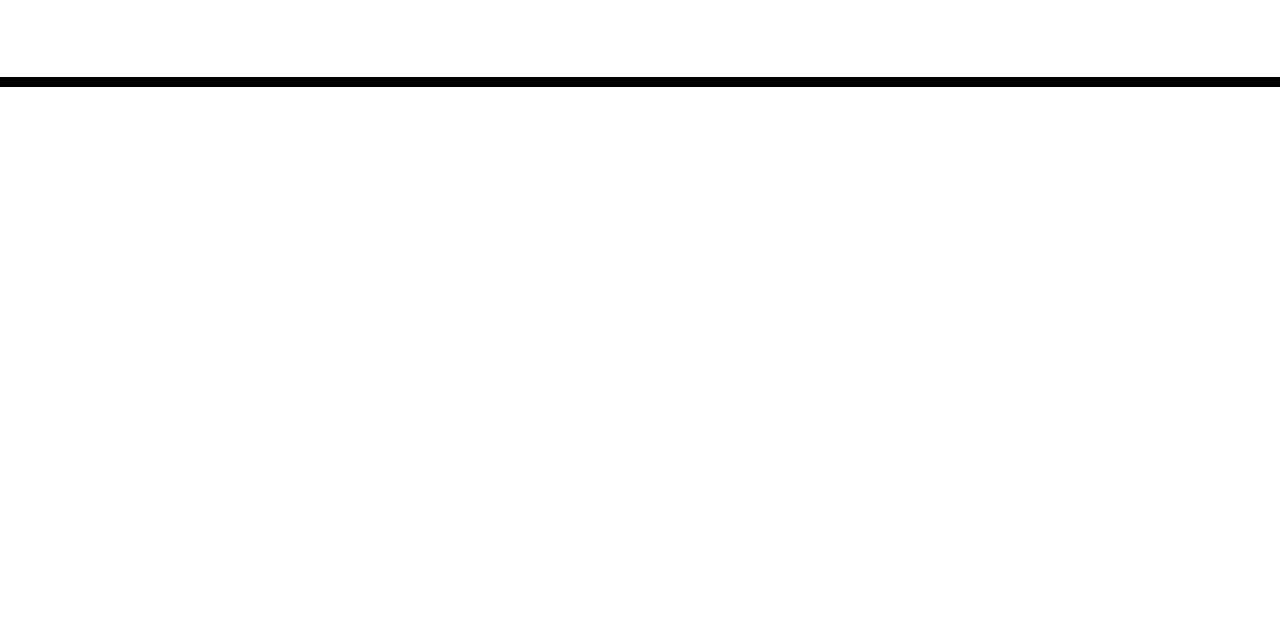
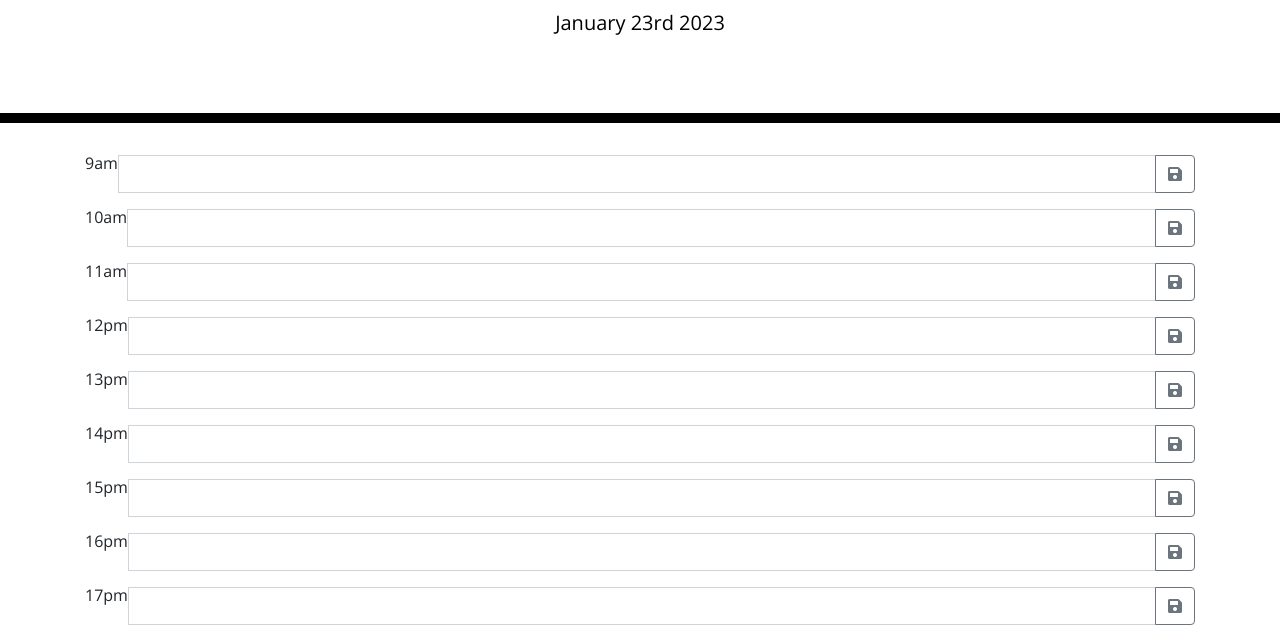
Before and after one commit to Boxie999/planner-app, a plain HTML site: page index.html in a window 1280 px wide. Shown: the part 181-822 px from the top of the page. Before the commit the page ends 800 px from the top, so only its background shows below. Drawn offline with nearby package versions, Linux system fonts and the light colour scheme; files that its build step writes are made by us from their sources.

Commit message:
added current date

```diff
--- a/css/style.css
+++ b/css/style.css
@@ -4,6 +4,11 @@ body {
   line-height: 1;
 }
 
+.timeblock {
+  display: flex;
+  flex-direction: column;
+
+}
 textarea {
   background: transparent;
   border: none;
@@ -59,6 +64,8 @@ textarea {
 
 .saveBtn {
   border-left: 1px solid black;
+  height: 50px;
+  width: 100px;
   border-top-right-radius: 15px;
   border-bottom-right-radius: 15px;
   background-color: #06aed5;
--- a/index.html
+++ b/index.html
@@ -18,7 +18,7 @@
       href="https://fonts.googleapis.com/css?family=Open+Sans&display=swap"
       rel="stylesheet"
     />
-    <link rel="stylesheet" href="style.css" />
+    <link rel="stylesheet" href="css/style.css" />
     <title>Work Day Scheduler</title>
   </head>
 
@@ -30,9 +30,73 @@
     </header>
     <div class="container">
       <!-- Timeblocks go here -->
+      <div class="input-group mb-3">
+        <div class="timeblock" data-hour="9">9am</div>
+        <input type="text" class="form-control"  aria-describedby="basic-addon2">
+        <div class="input-group-append">
+          <button class="btn btn-outline-secondary" type="button"><i class="fas fa-save"></i></button>
+        </div>
+      </div>
+      <div class="input-group mb-3">
+        <div class="timeblock" data-hour="9">10am</div>
+        <input type="text" class="form-control"  aria-describedby="basic-addon2">
+        <div class="input-group-append">
+          <button class="btn btn-outline-secondary" type="button"><i class="fas fa-save"></i></button>
+        </div>
+      </div>
+      <div class="input-group mb-3">
+        <div class="timeblock" data-hour="9">11am</div>
+        <input type="text" class="form-control"  aria-describedby="basic-addon2">
+        <div class="input-group-append">
+          <button class="btn btn-outline-secondary" type="button"><i class="fas fa-save"></i></button>
+        </div>
+      </div>
+      <div class="input-group mb-3">
+        <div class="timeblock" data-hour="9">12pm</div>
+        <input type="text" class="form-control"  aria-describedby="basic-addon2">
+        <div class="input-group-append">
+          <button class="btn btn-outline-secondary" type="button"><i class="fas fa-save"></i></button>
+        </div>
+      </div>
+      <div class="input-group mb-3">
+        <div class="timeblock" data-hour="9">13pm</div>
+        <input type="text" class="form-control"  aria-describedby="basic-addon2">
+        <div class="input-group-append">
+          <button class="btn btn-outline-secondary" type="button"><i class="fas fa-save"></i></button>
+        </div>
+      </div>
+      <div class="input-group mb-3">
+        <div class="timeblock" data-hour="9">14pm</div>
+        <input type="text" class="form-control"  aria-describedby="basic-addon2">
+        <div class="input-group-append">
+          <button class="btn btn-outline-secondary" type="button"><i class="fas fa-save"></i></button>
+        </div>
+      </div>
+      <div class="input-group mb-3">
+        <div class="timeblock" data-hour="9">15pm</div>
+        <input type="text" class="form-control"  aria-describedby="basic-addon2">
+        <div class="input-group-append">
+          <button class="btn btn-outline-secondary" type="button"><i class="fas fa-save"></i></button>
+        </div>
+      </div>
+      <div class="input-group mb-3">
+        <div class="timeblock" data-hour="9">16pm</div>
+        <input type="text" class="form-control"  aria-describedby="basic-addon2">
+        <div class="input-group-append">
+          <button class="btn btn-outline-secondary" type="button"><i class="fas fa-save"></i></button>
+        </div>
+      </div>
+      <div class="input-group mb-3">
+        <div class="timeblock" data-hour="9">17pm</div>
+        <input type="text" class="form-control"  aria-describedby="basic-addon2">
+        <div class="input-group-append">
+          <button class="btn btn-outline-secondary" type="button"><i class="fas fa-save"></i></button>
+        </div>
+      </div>
     </div>
 
     <script src="https://cdnjs.cloudflare.com/ajax/libs/jquery/3.2.1/jquery.min.js"></script>
     <script src="https://cdnjs.cloudflare.com/ajax/libs/moment.js/2.24.0/moment.min.js"></script>
+    <script src="js/script.js"></script>
   </body>
 </html>
--- a/js/script.js
+++ b/js/script.js
@@ -1,6 +1,15 @@
-1. //Show the current date at the top
-//      Use moment api and format today date
-//      Add it to the `currentDay` element
+//showing the current date using moment api and adding it to the currentday element
+const now = moment().format('MMMM Do YYYY');
+const timeNow = $('#currentDay');
+timeNow.text(now.toString());
+
+
+
+
+
+
+
+
 // 2. Colour code each block based on the current time
 //      Create variables to target each time block
 //      In the html add the data-hour which represent which hour each element is
```
